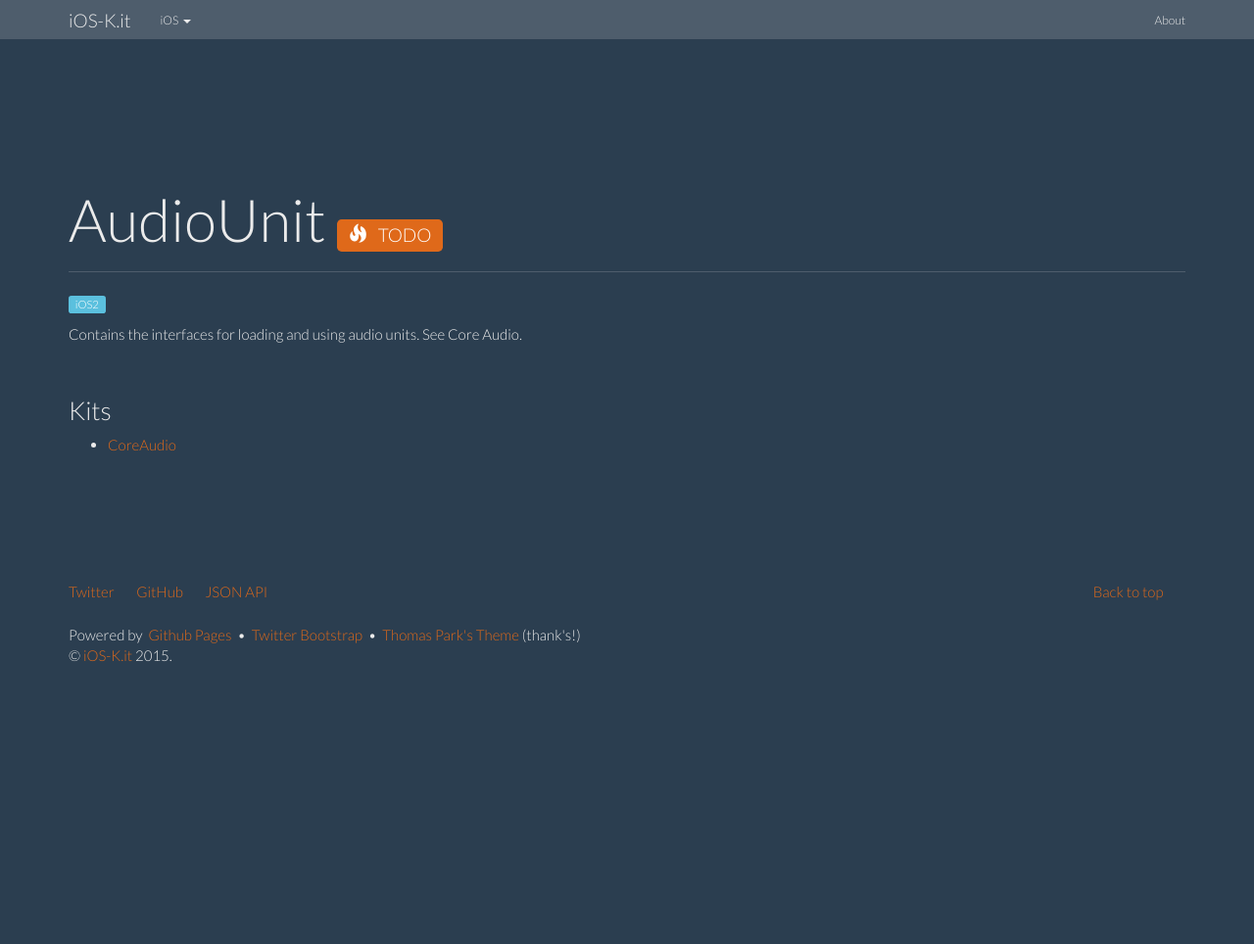
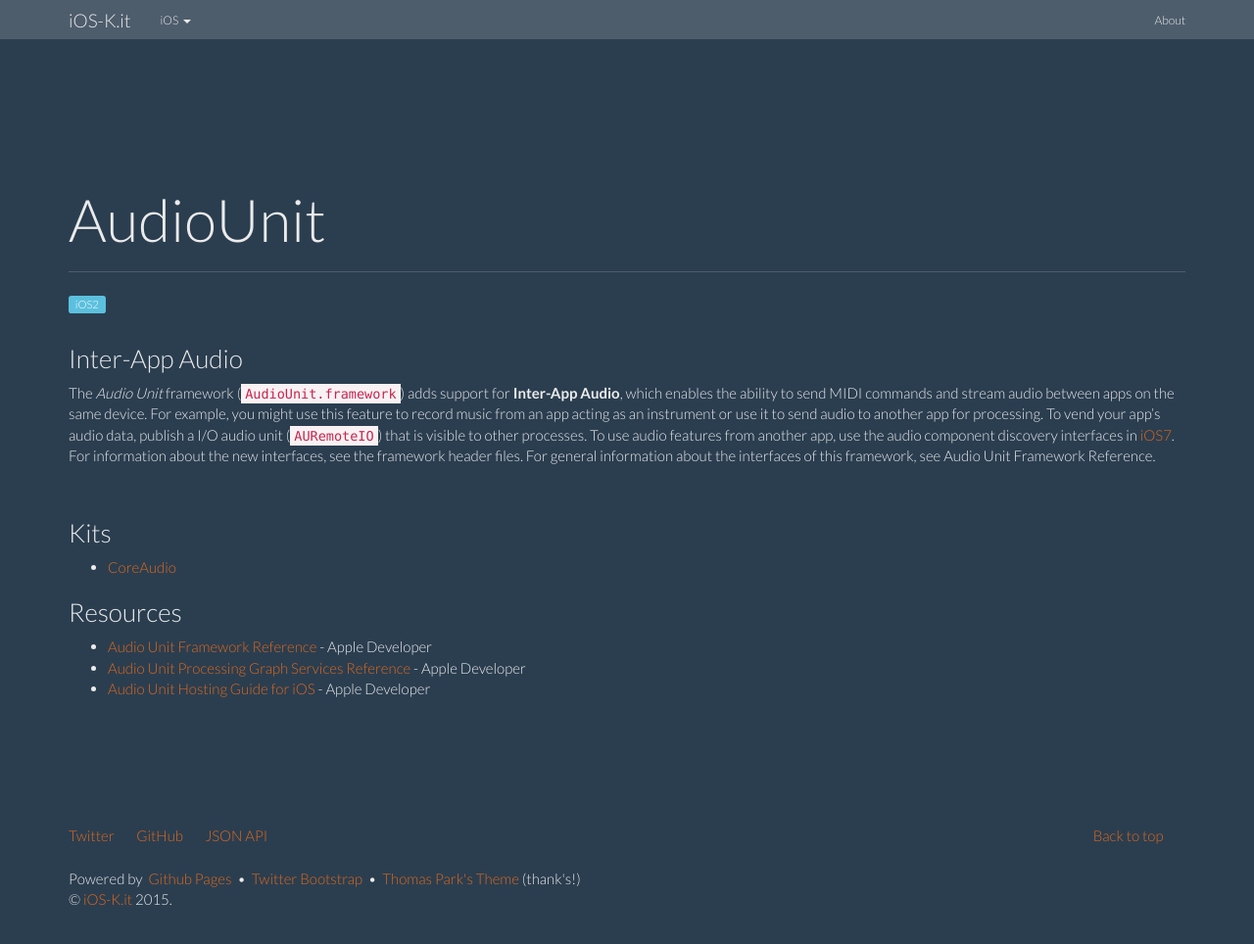
Before and after one commit to ioskit/ioskit.github.io, a Jekyll site: the page built from _kits/AudioUnit.md, in a window 1280 px wide and 1005 px high. Shown: the top 964 px of the window at 98% size. Built offline with Jekyll 4.4.1, drawn with Linux system fonts in a browser that asks for light colours; nearby versions of some CDN libraries.

Commit message:
Kit: AudioUnit.

```diff
--- a/_kits/AudioUnit.md
+++ b/_kits/AudioUnit.md
@@ -2,17 +2,29 @@
 layout: kit
 name: 'AudioUnit'
 id: audiounit
-status: TODO
+status:
+type: kit
 since: iOS2
 prefixe: 'AU,Audio'
-abstract: "Contains the interfaces for loading and using audio units. See Core Audio."
+abstract: "Contains the interfaces for loading and using audio units and support for Inter-App Audio."
 kits:
  - CoreAudio
-links__:
+links:
  - link:
-     name: 'aaa'
-     url: bbb
-     description: 'ccc'
+     name: 'Audio Unit Framework Reference'
+     url: https://developer.apple.com/library/ios/documentation/AudioUnit/Reference/AudioUnit_Framework/_index.html
+     description: ' - Apple Developer'
+ - link:
+     name: 'Audio Unit Processing Graph Services Reference'
+     url: https://developer.apple.com/library/ios/documentation/AudioToolbox/Reference/AUGraphServicesReference/index.html#//apple_ref/doc/uid/TP40007289
+     description: ' - Apple Developer'
+ - link:
+     name: 'Audio Unit Hosting Guide for iOS'
+     url: https://developer.apple.com/library/ios/documentation/MusicAudio/Conceptual/AudioUnitHostingGuide_iOS/Introduction/Introduction.html
+     description: ' - Apple Developer'
 ---
 
-Contains the interfaces for loading and using audio units. See Core Audio.
+### Inter-App Audio
+
+The *Audio Unit* framework (`AudioUnit.framework`) adds support for **Inter-App Audio**, which enables the ability to send MIDI commands and stream audio between apps on the same device. For example, you might use this feature to record music from an app acting as an instrument or use it to send audio to another app for processing. To vend your app’s audio data, publish a I/O audio unit (`AURemoteIO`) that is visible to other processes. To use audio features from another app, use the audio component discovery interfaces in [iOS7](/iOS7).
+For information about the new interfaces, see the framework header files. For general information about the interfaces of this framework, see Audio Unit Framework Reference.
```
